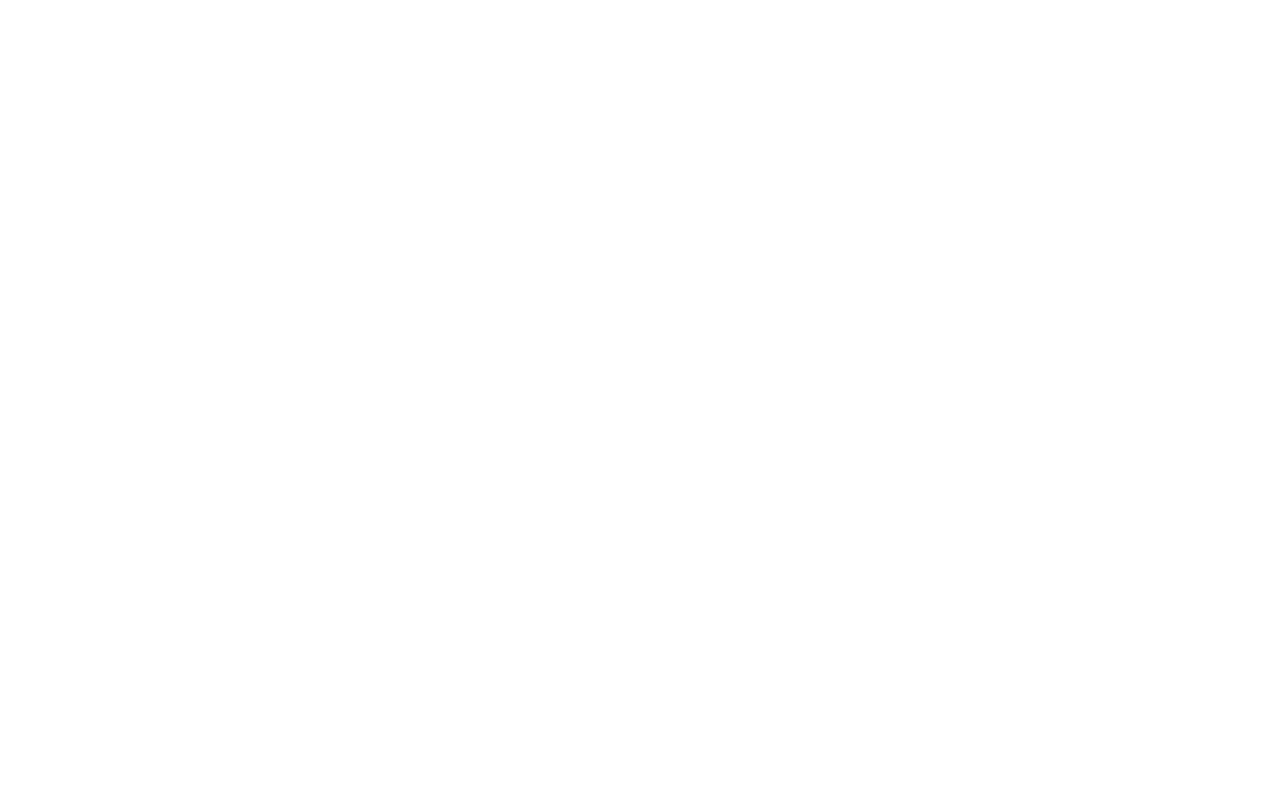
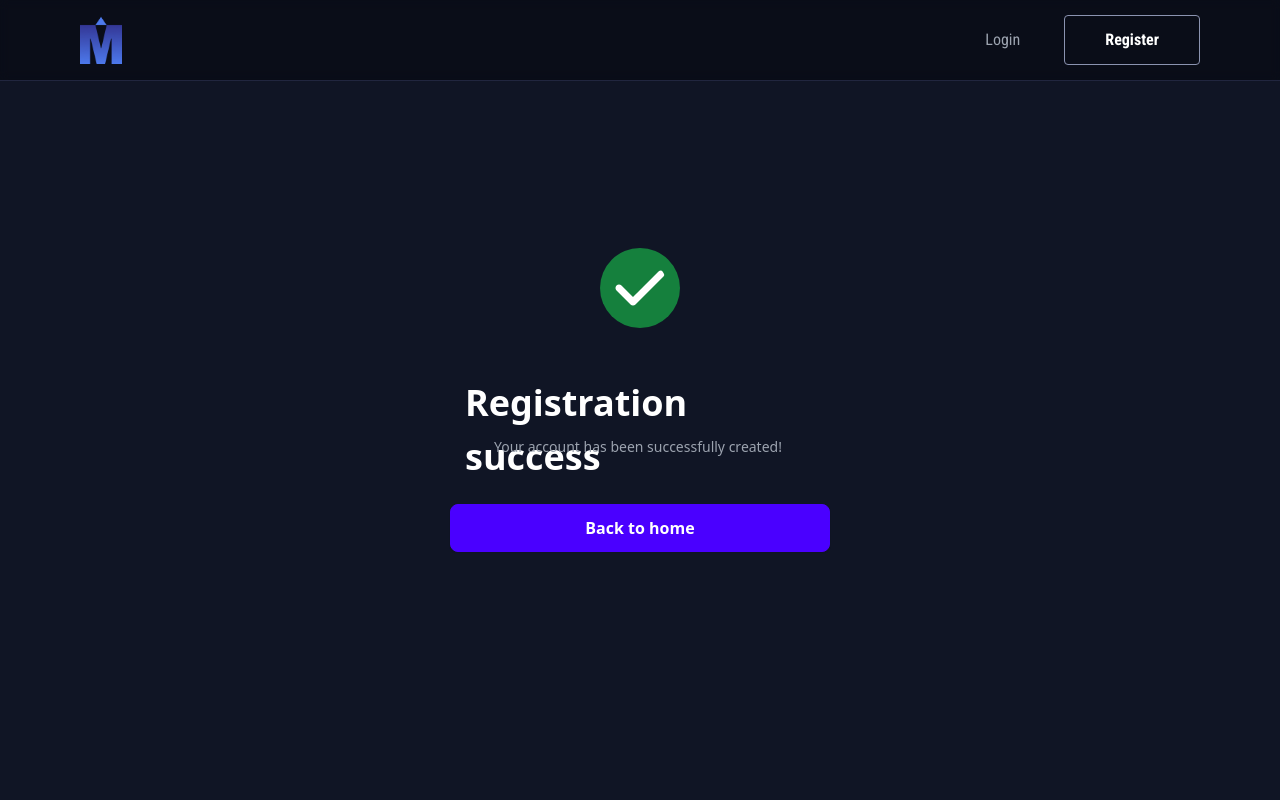
Before and after one commit to pipooreo/minor-cineplex, a React (Vite) app in the folder client/: page /registersuccess in a window 1280 px wide. Before the commit this address had no page. Shown: the top 800 px of the page. Built offline with nearby package versions, Linux system fonts and the light colour scheme.

Commit message:
feat:implement navbar and footer tol page

```diff
--- a/client/src/App.jsx
+++ b/client/src/App.jsx
@@ -4,18 +4,24 @@ import RegisterPageSuccess from "./pages/RegisterPageSuccess";
 import MoviePage from "./pages/MoviePage";
 import { BrowserRouter as Router, Route, Routes } from "react-router-dom";
 import HomePage from "./pages/HomePage";
+import Navbar from "./componants/Navbar";
+import Footer from "./componants/Footer";
 
-function App() {
+const App = () => {
   return (
+    <>
       <Router>
+        <Navbar />
         <Routes>
           <Route path="/" element={<HomePage />} />
           <Route path="/register" element={<RegisterPage />} />
-        <Route path="/register/success" element={<RegisterPageSuccess />} />
+          <Route path="/registersuccess" element={<RegisterPageSuccess />} />
           <Route path="/movie" element={<MoviePage />} />
         </Routes>
+        <Footer />
       </Router>
+    </>
   );
-}
+};
 
 export default App;
--- a/client/src/componants/Navbar.jsx
+++ b/client/src/componants/Navbar.jsx
@@ -1,8 +1,11 @@
 import React, { useState } from "react";
+import { useNavigate } from "react-router-dom";
+
 function Navbar() {
+  const nevigate = useNavigate();
   return (
     <nav
-      className="relative bg-[rgba(0,0,0,0.2)] border-b-[1px] border-[#21263F] "
+      className="absolute top-0 left-0 w-full bg-[rgba(0,0,0,0.2)] border-b-[1px] border-[#21263F] z-100"
       style={{ fontFamily: "Roboto Condensed" }}
     >
       <div className="w-[100%] h-[100%] absolute backdrop-blur-sm bg-black/20 z-0"></div>
@@ -13,15 +16,18 @@ function Navbar() {
           alt=""
         />
         <div className="hidden md:flex gap-[24px]">
-          <a href="/login" className="text-gray-400 px-[20px] py-[12px]">
+          <button
+            className="text-gray-400 px-[20px] py-[12px]"
+            onClick={() => nevigate("/login")}
+          >
             Login
-          </a>
-          <a
-            href="/register"
+          </button>
+          <button
             className="border border-[#8B93B0] rounded px-[40px] py-[12px] text-white font-bold"
+            onClick={() => nevigate("/register")}
           >
             Register
-          </a>
+          </button>
         </div>
 
         <div className="flex md:hidden cursor-pointer">
--- a/client/src/componants/homepage/Header.jsx
+++ b/client/src/componants/homepage/Header.jsx
@@ -1,3 +1,4 @@
+import Navbar from "../Navbar";
 function Header() {
   return (
     <section className="flex flex-col items-center relative ">
@@ -7,7 +8,9 @@ function Header() {
           backgroundImage:
             "linear-gradient(360deg, rgba(0, 0, 0, 0.7) 0%, rgba(0, 0, 0, 0) 100%), url('https://s3-alpha-sig.figma.com/img/66bd/f9bc/e87b78b1ce0343d72f5934b7d8ea0e25?Expires=1721606400&Key-Pair-Id=APKAQ4GOSFWCVNEHN3O4&Signature=cMl-mDW5BsFzI1weTzgTddRPq8LJ-0IPGoqpC8OjWfLevS4870qX2HYoZdpKm~8VzzxEPpUwlPU~Y2nzKAvPJpDZ4kGOSLh0ddN4imQBghIUJq7O1577IGgnwJ9qnhRYY~gKhqNp2IL3x4SwBpI8Vn2gctt0FXRxCobCXHimRqRwmP9Hw59iv~pp2~graHq~CxyuH1OhEyYNJ51-UIbhkPc~LjUVcii8XE2CSQvXRGJRA3OyHLi4kxztkPfWl6VqnMY~~IJSgQUT1HlYg~7QZv2j-9wpWWCTHrVkUUM9xQsMaj6w2y6LfSc7FipHEF-qnS6mDCFPojwsb1HgPu-TtQ__')",
         }}
-      ></div>
+      >
+        {/* <Navbar /> */}
+      </div>
       <div className=" w-[1200px] h-[128px] rounded-[4px] bg-[#070C1B] flex justify-center items-center gap-[6px] absolute top-[340px] max-[375px]:w-[344px] max-[375px]:h-[264px] max-[375px]:flex max-[375px]:flex-col max-[375px]:gap-[16px] max-[375px]:absolute max-[375px]:top-[133px]">
         <div className="w-[1024px] h-[48px] flex flex-row justify-between items-center gap-[12px] max-[375px]:w-[312px] max-[375px]:h-[168px] max-[375px]:flex max-[375px]:flex-wrap">
           <select
--- a/client/src/pages/HomePage.jsx
+++ b/client/src/pages/HomePage.jsx
@@ -1,8 +1,6 @@
 import Header from "../componants/homepage/Header";
 import CinemaList from "../componants/homepage/CinemaList";
 import MovieList from "../componants/homepage/MovieList";
-import Navbar from "../componants/Navbar";
-import Footer from "../componants/Footer";
 
 function HomePage() {
   return (
@@ -11,11 +9,9 @@ function HomePage() {
         className="box-border p-0 m-0"
         style={{ fontFamily: "Roboto Condensed" }}
       >
-        <Navbar />
         <Header />
         <MovieList />
         <CinemaList />
-        <Footer />
       </div>
     </>
   );
--- a/client/src/pages/MoviePage.jsx
+++ b/client/src/pages/MoviePage.jsx
@@ -1,6 +1,4 @@
 // import { useNavigate } from "react-router-dom";
-import Navbar from "../componants/Navbar";
-import Footer from "../componants/Footer";
 
 function MoviePage() {
   //   const navigate = useNavigate();
@@ -18,17 +16,16 @@ function MoviePage() {
           }}
         ></div>
       </div>
-      <div className="relative top-0">
-        <Navbar />
-        <section className="movie-detail relative  flex justify-center items-center  xl:mt-[100px] ">
+      <div>
+        <section className="movie-detail relative  flex justify-center items-center xl:pt-[150px]">
           <div className="w-[100%] xl:w-[70%] h-[100%] xl:h-[600px] absolute xl:rounded-xl backdrop-blur-md bg-[#070C1BB2]/70 "></div>
           <div className="flex flex-col xl:flex-row gap-10 z-10 xl:rounded-xl justify-center items-center md:w-[70%] w-100% text-white">
             <img
-              className="w-[100%] md:w-[411px] md:h-[600px] xl:rounded-xl"
+              className="w-[100%] md:w-[411px] md:h-[600px] xl:rounded-xl "
               src="public\movie_img.png"
               alt=""
             />
-            <div className="flex flex-col xl:gap-[50px] xl:p-[50px] px-[15px] pb-[50px] pt-0">
+            <div className="flex flex-col xl:gap-[50px] xl:p-[50px] px-[15px] pb-[50px] pt-0 xl:mt-[100px]">
               <div>
                 <h1 className="text-[36px] leading-[44px] font-bold ">
                   The Dark Knight
@@ -74,7 +71,7 @@ function MoviePage() {
             </div>
           </div>
         </section>
-        <section className="reviews text-white flex flex-col justify-center px-[10px] items-center my-[20px] ">
+        <section className="reviews text-white flex flex-col justify-center px-[10px] items-center p-[20px] ">
           <div className="flex gap-3 justify-start items-center w-[100%]  mt-0 md:w-[50%] my-[30px] mx-0 md:m-[50px]">
             <p className="bg-[#21263F] px-[16px] py-[12px]">
               <i className="fas fa-star text-[#4E7BEE] px-2"></i>
@@ -144,7 +141,7 @@ function MoviePage() {
           </div>
         </section>
       </div>
-      <Footer />
+      {/* <Footer /> */}
     </div>
   );
 }
--- a/client/src/pages/RegisterPage.jsx
+++ b/client/src/pages/RegisterPage.jsx
@@ -5,7 +5,6 @@ import { CustomInput } from "../componants/CustomInput";
 import axios from "axios";
 import { useNavigate } from "react-router-dom";
 import Navbar from "../componants/Navbar";
-import Footer from "../componants/Footer";
 
 function RegisterPage() {
   const nevigate = useNavigate();
@@ -20,8 +19,7 @@ function RegisterPage() {
     }
   }
   return (
-    <>
-      <Navbar />
+    <div className="bg-gray-900">
       <section className="w-full h-screen flex flex-col items-center justify-center max-[375px]:w-[375px] bg-gray-900">
         <div className="w-[380px] h-[512px] flex flex-col items-center justify-center gap-[40px] max-[375px]:w-[375px]">
           <h1 className="w-[121px] h-[44px] text-[36px] font-bold text-white">
@@ -77,8 +75,7 @@ function RegisterPage() {
           </div>
         </div>
       </section>
-      <Footer />
-    </>
+    </div>
   );
 }
 
--- a/client/src/pages/RegisterPageSuccess.jsx
+++ b/client/src/pages/RegisterPageSuccess.jsx
@@ -1,10 +1,12 @@
 import React from "react";
 import { useNavigate } from "react-router-dom";
 import { FaCheck } from "react-icons/fa6";
+import Navbar from "../componants/Navbar";
 
 function RegisterPageSuccess() {
   const nevigate = useNavigate();
   return (
+    <div className="bg-[#101525;]">
       <section className="w-full h-screen flex flex-col items-center justify-center max-[375px]:w-[375px]">
         <div className="w-[380px] h-[512px] flex flex-col items-center justify-center gap-[48px] align-center max-[375px]:w-[375px]">
           <div>
@@ -27,6 +29,7 @@ function RegisterPageSuccess() {
           </button>
         </div>
       </section>
+    </div>
   );
 }
 export default RegisterPageSuccess;
```
Lines whose indentation alone changed are shown as unchanged.
